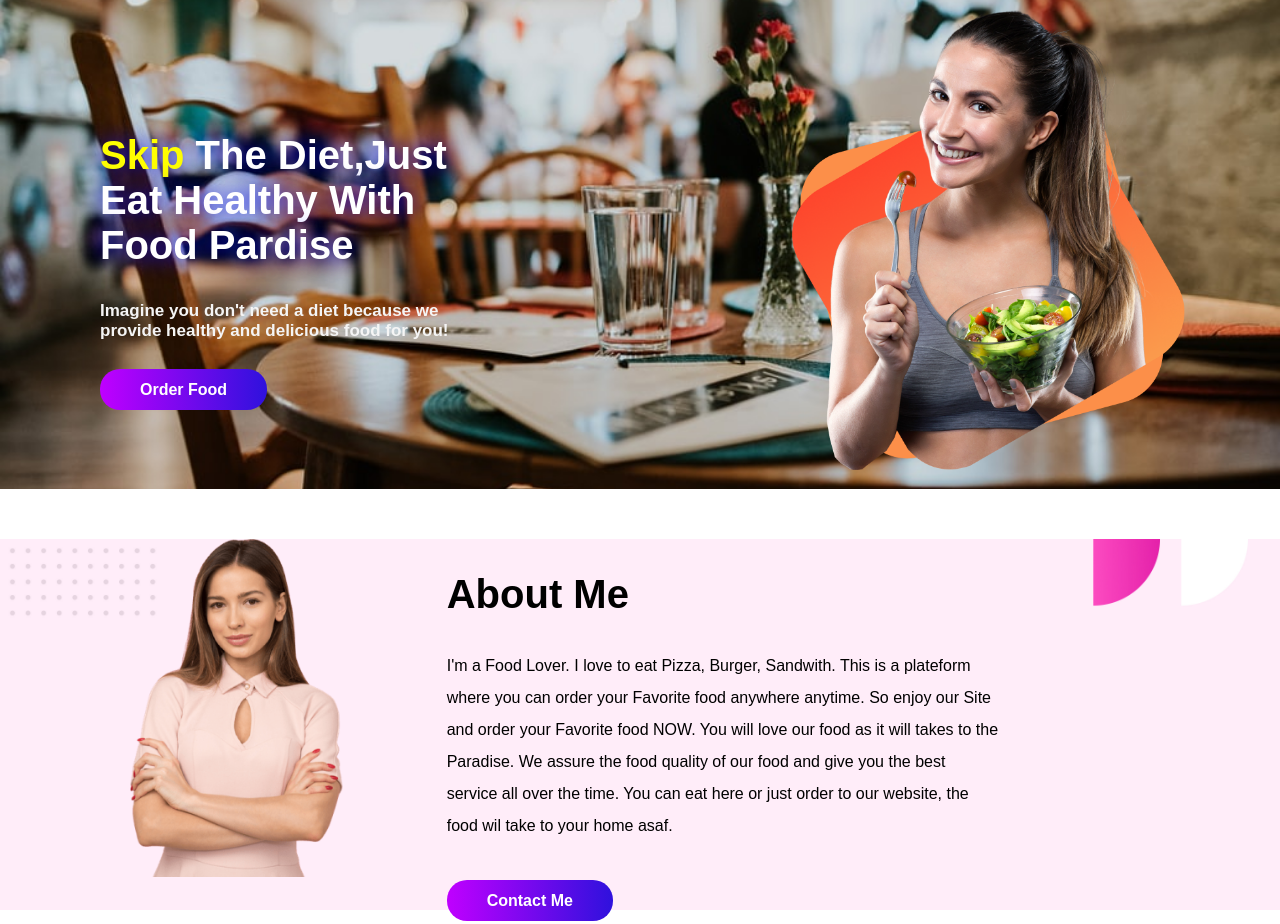
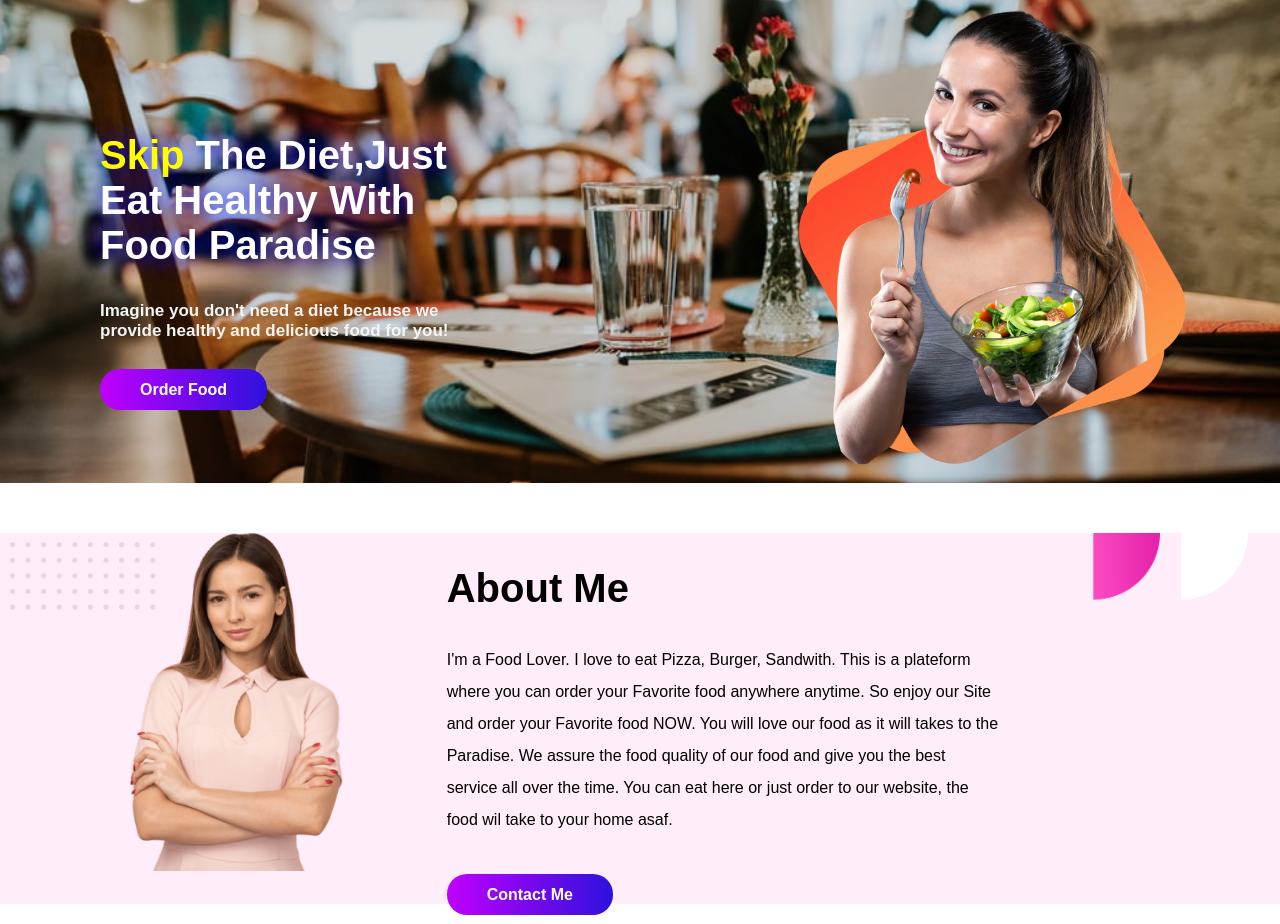
Before and after one commit to monjur15/food_paradise, a plain HTML site: page index.html in a window 1280 px wide. Shown: the top 924 px of the page. Drawn offline with Linux system fonts and the light colour scheme; a web font is replaced by a local one.

Commit message:
Final Touch

```diff
--- a/index.html
+++ b/index.html
@@ -28,7 +28,7 @@
 
 
             <div class="in_stop">
-                <h1><span id="skip">Skip</span> The Diet,Just Eat Healthy With Food Pardise</h1>
+                <h1><span id="skip">Skip</span> The Diet,Just Eat Healthy With Food Paradise</h1>
 
                 <p>Imagine you don't need a diet because we provide
                     healthy and delicious food for you!</p>
```
